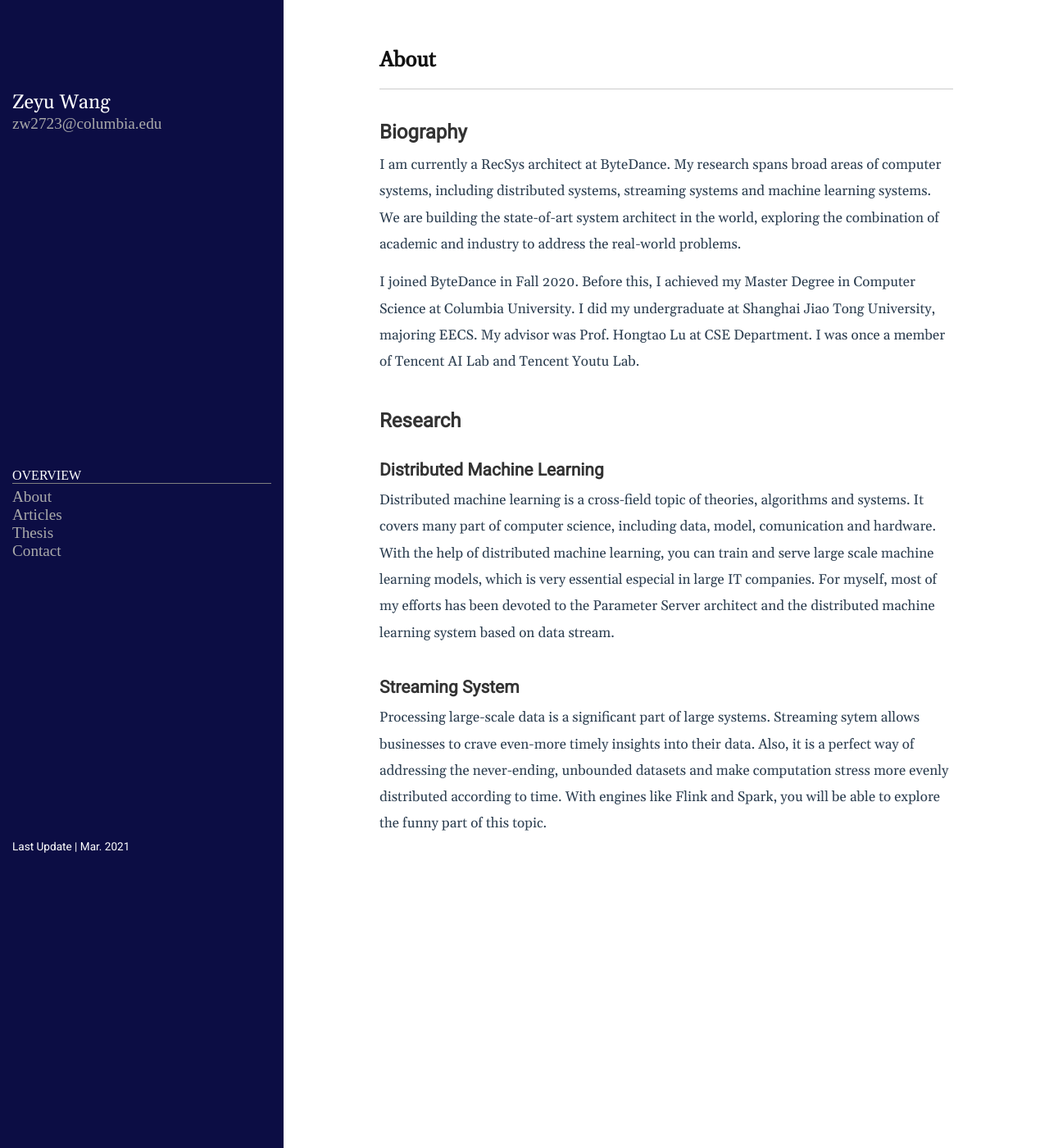
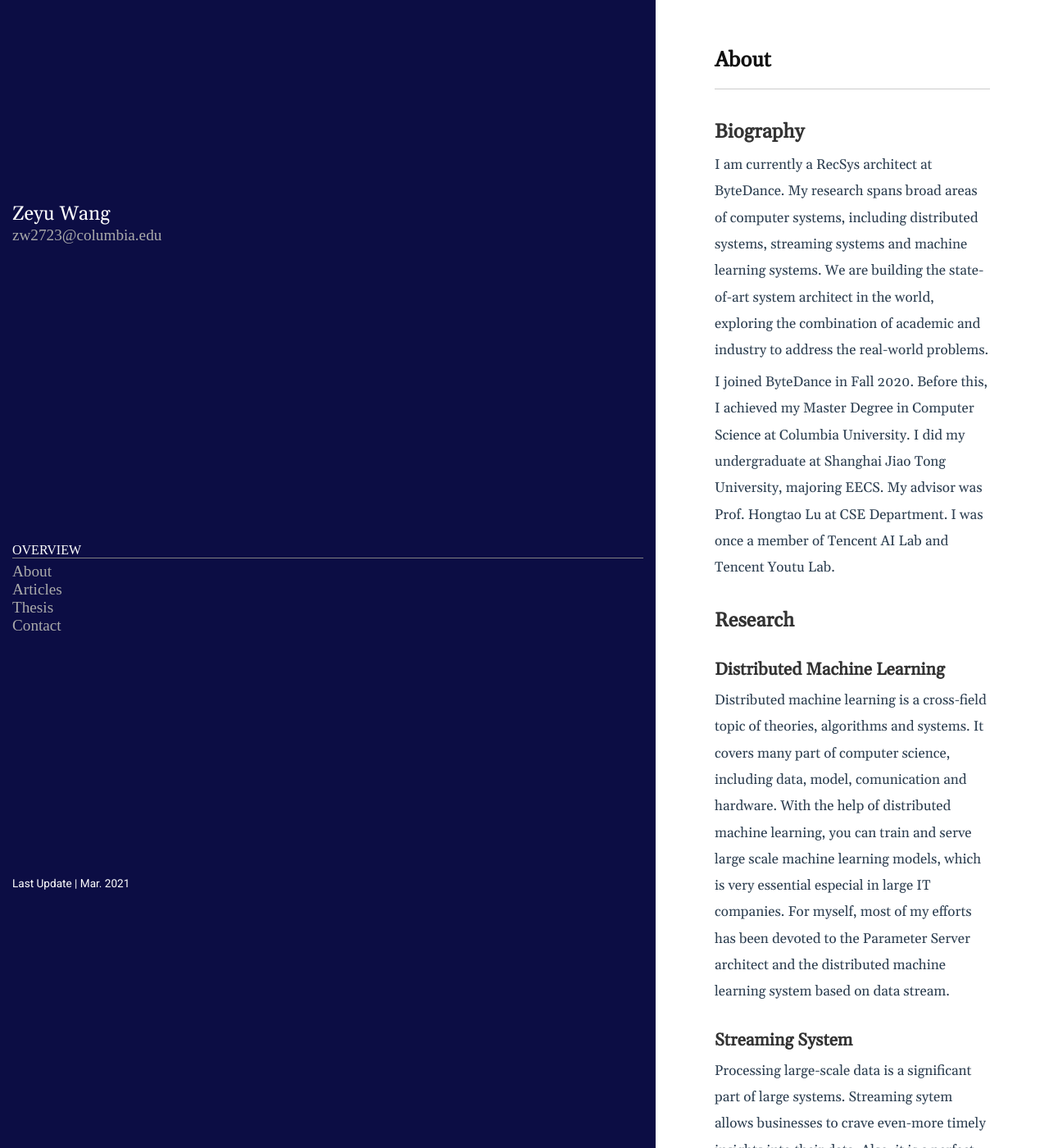
Before and after one commit to WAangzE/ze.github.io, a Jekyll site: the page built from index.md, in a window 1280 px wide and 1400 px high. Shown: the whole window at 82% size. Built offline with Jekyll 4.4.1, drawn with Linux system fonts in a browser that asks for light colours.

Commit message:
update persional site

```diff
--- a/public/css/style.css
+++ b/public/css/style.css
@@ -89,7 +89,7 @@ code {
 	/*margin-left: 180px;*/
 	flex: 1 1 auto;
 	padding: 0px 30px;
-	margin-left: 27%;
+	margin-left: 800px;
 }
 
 
@@ -105,7 +105,7 @@ code {
 	color: #fff;
 	top:0;
 	bottom:0;
-	width: 27%;
+	width: 800px;
 }
 
 .sidebar-item {
@@ -256,7 +256,7 @@ article h3,
 article h4,
 article h5,
 article h6 {
-	font-family: "Roboto", "Nanum Gothic";
+	font-family: 'Gelasio', 'Nanum Myeongjo', serif;;
 	color: #333;
   	margin-bottom: 0;
 }
@@ -341,6 +341,8 @@ footer {
 		flex: 0 0 auto;
 		flex-flow: row nowrap;
 		height: auto;
+		bottom: auto;
+		width: 100%
 	}
 
 	.sidebar-nav {
```
